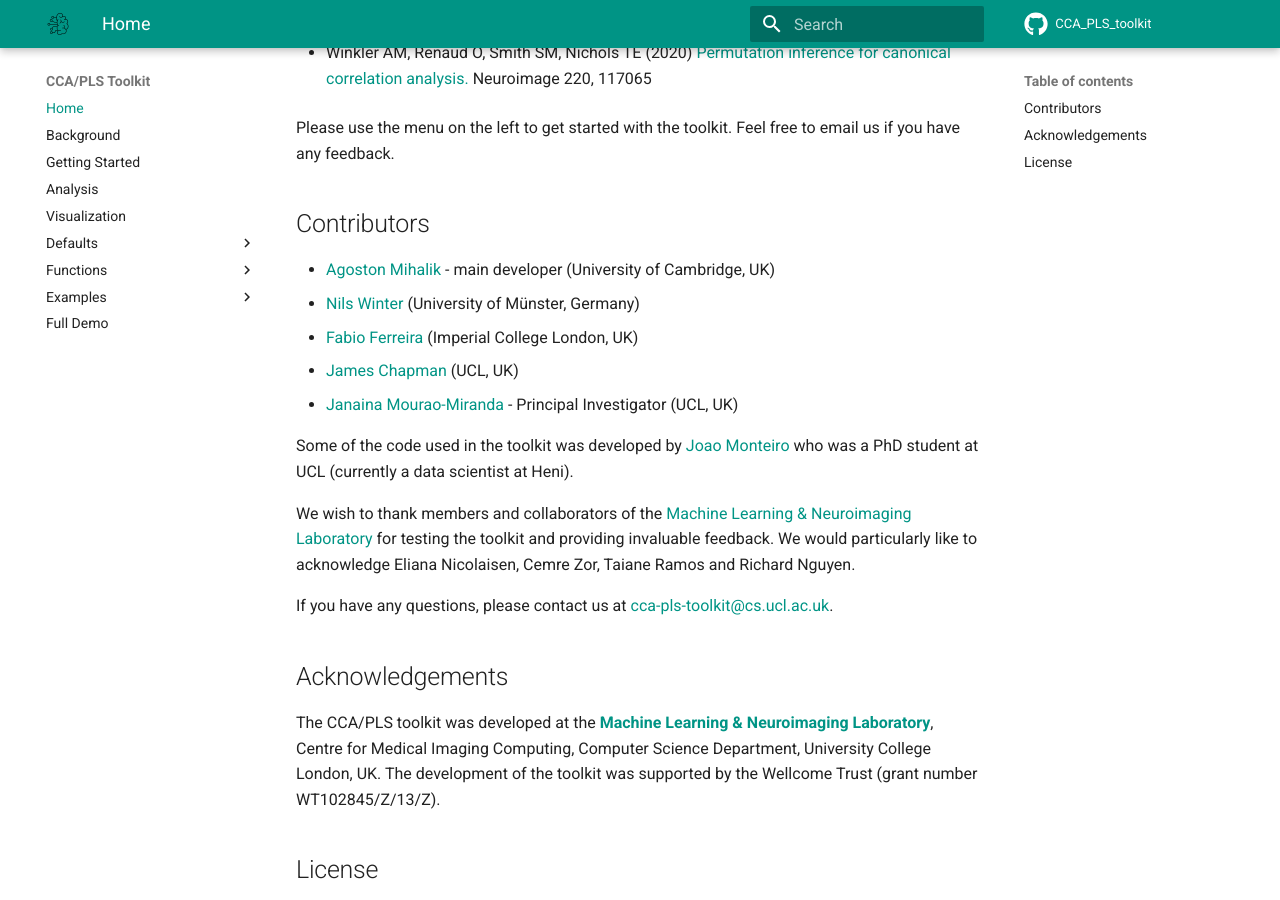
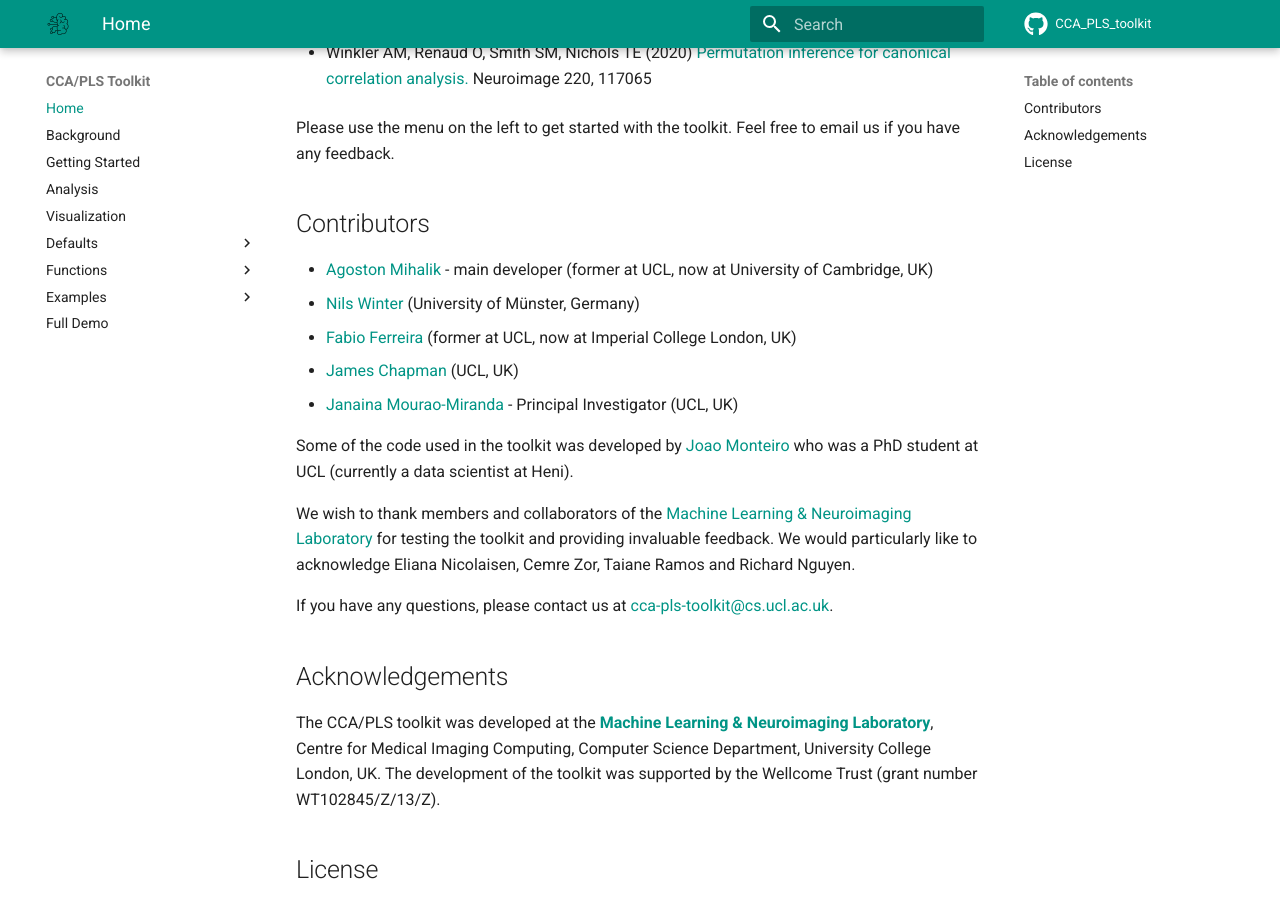
Before and after one commit to anaston/cca_pls_toolkit, an MkDocs documentation site: the page built from documentation/docs/index.md, in a window 1280 px wide and 900 px high, scrolled down 1045 px. Built offline with MkDocs 1.6.1 and Material for MkDocs 9.7.7, drawn with Linux system fonts in a browser that asks for light colours; comment, search, counter and statistics services are not loaded.

```diff
--- a/documentation/docs/index.md
+++ b/documentation/docs/index.md
@@ -24,9 +24,9 @@ Please use the menu on the left to get started with the toolkit. Feel free to em
 
 ## Contributors
 
-- [Agoston Mihalik](https://github.com/anaston) - main developer (University of Cambridge, UK)
+- [Agoston Mihalik](https://github.com/anaston) - main developer (former at UCL, now at University of Cambridge, UK)
 - [Nils Winter](https://github.com/NilsWinter) (University of Münster, Germany)
-- [Fabio Ferreira](https://github.com/ferreirafabio80) (Imperial College London, UK)
+- [Fabio Ferreira](https://github.com/ferreirafabio80) (former at UCL, now at Imperial College London, UK)
 - [James Chapman](https://github.com/jameschapman19) (UCL, UK)
 - [Janaina Mourao-Miranda](https://iris.ucl.ac.uk/research/personal/index?upi=JMOUR63) - Principal Investigator (UCL, UK)
 
```
Also changed, not shown: README.md.
